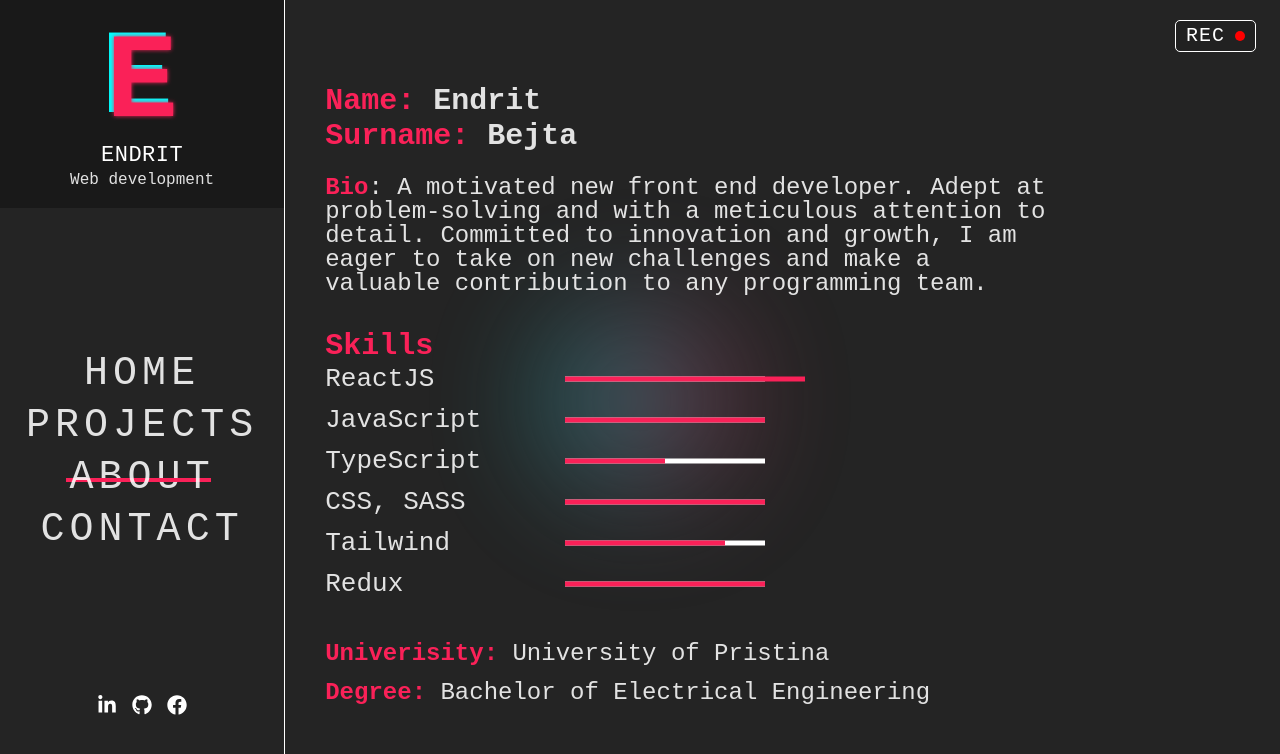
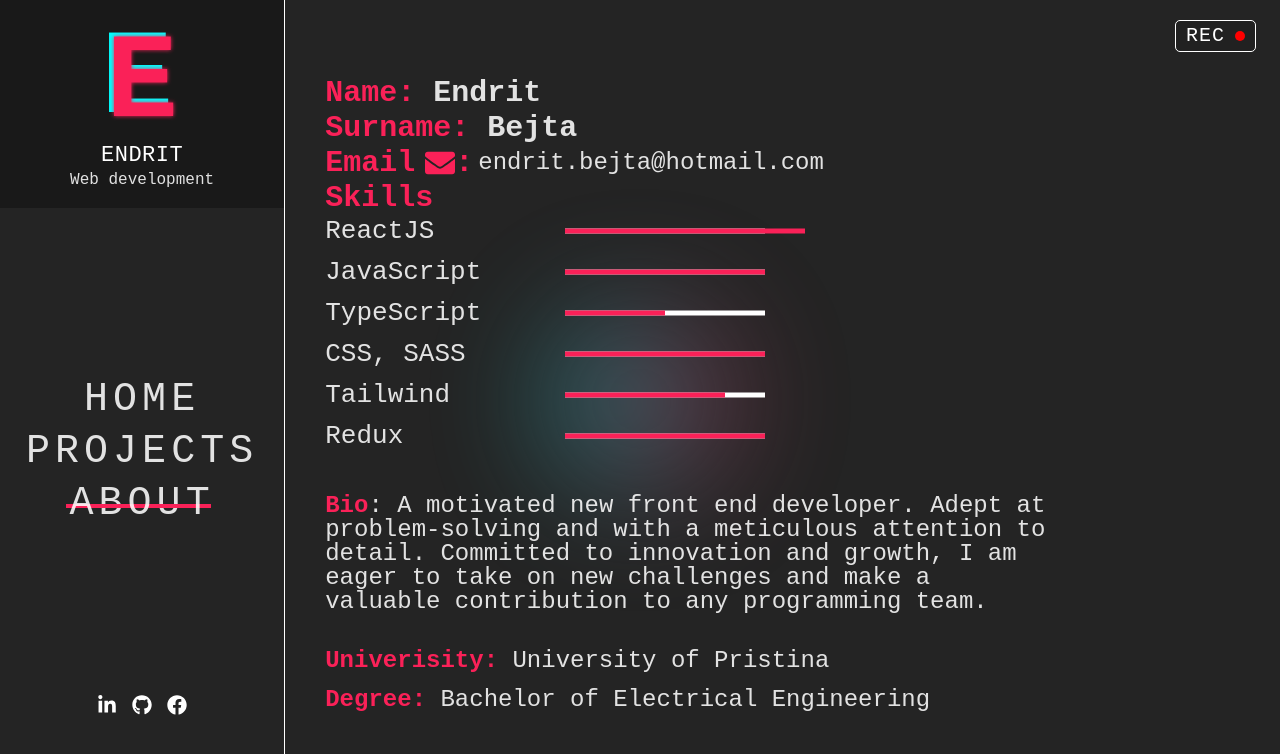
Before and after one commit to endritbejta/my-portfolio, a React (Vite) app: page /about in a window 1280 px wide. Shown: the top 754 px of the page. Built offline with nearby package versions, Linux system fonts and the light colour scheme.

Commit message:
some more changes on about page

```diff
--- a/src/components/Navigation.jsx
+++ b/src/components/Navigation.jsx
@@ -28,13 +28,13 @@ const Navigation = ({ showNavigation, toggleNavigation }) => {
       </span>
     );
   });
-  let contactLink = contact.split("").map((letter, i) => {
-    return (
-      <span id="contactLetter" key={i}>
-        {letter}
-      </span>
-    );
-  });
+  // let contactLink = contact.split("").map((letter, i) => {
+  //   return (
+  //     <span id="contactLetter" key={i}>
+  //       {letter}
+  //     </span>
+  //   );
+  // });
 
   return (
     <nav
@@ -64,13 +64,13 @@ const Navigation = ({ showNavigation, toggleNavigation }) => {
             <div className={classes.lineAqua}></div>
           </NavLink>
         </li>
-        <li>
+        {/* <li>
           <NavLink onClick={toggleNavigation} to="contact">
             {contactLink}
             <div className={classes.line}></div>
             <div className={classes.lineAqua}></div>
           </NavLink>
-        </li>
+        </li> */}
       </ul>
     </nav>
   );
--- a/src/components/ProjectInfo.module.css
+++ b/src/components/ProjectInfo.module.css
@@ -26,10 +26,10 @@
   .smallPhotos {
     width: 100%;
     display: flex;
-    max-width: 500px;
     padding: 10px 0px;
     align-items: center;
     overflow-x: auto;
+    padding-left: 20px;
     gap: 0px;
     justify-content: center;
 
--- a/src/pages/About.jsx
+++ b/src/pages/About.jsx
@@ -1,7 +1,12 @@
 import React, { useRef } from "react";
 import classes from "./About.module.css";
 import { letters } from "../assets/data";
+import { FaEnvelope } from "react-icons/fa";
+import { useLocation, useParams } from "react-router";
 const About = () => {
+  const location = useLocation();
+  console.log(location);
+  const cameFromButtonClick = location.search === "?contact";
   return (
     <section className={classes.About}>
       <h3 className={classes.name}>
@@ -10,12 +15,18 @@ const About = () => {
       <h3 className={classes.surname}>
         <span>Surname:</span> Bejta
       </h3>
-      <p className={classes.bio}>
-        <strong>Bio</strong>: A motivated new front end developer. Adept at
-        problem-solving and with a meticulous attention to detail. Committed to
-        innovation and growth, I am eager to take on new challenges and make a
-        valuable contribution to any programming team.
-      </p>
+
+      <a href="mailto:endrit.bejta@hotmail.com">
+        <p className={classes.email}>
+          <strong>
+            Email <FaEnvelope style={{ marginLeft: "10px" }} />:
+          </strong>{" "}
+          <span className={`${cameFromButtonClick ? classes.fromButton : ""}`}>
+            endrit.bejta@hotmail.com
+          </span>
+        </p>
+      </a>
+
       <h3 className={classes.skills}>
         <span>Skills</span>
       </h3>
@@ -36,6 +47,13 @@ const About = () => {
       </p>
       <p style={{ "--skills-rating": "100%" }} className={classes.skill}>
         Redux
+      </p>
+
+      <p className={classes.bio}>
+        <strong>Bio</strong>: A motivated new front end developer. Adept at
+        problem-solving and with a meticulous attention to detail. Committed to
+        innovation and growth, I am eager to take on new challenges and make a
+        valuable contribution to any programming team.
       </p>
       <p className={classes.uni}>
         <strong>Univerisity:</strong> University of Pristina
--- a/src/pages/About.module.css
+++ b/src/pages/About.module.css
@@ -19,12 +19,32 @@
   }
 
   .surname {
-    margin-bottom: 20px;
+    margin-bottom: 0px;
+  }
+
+  .email {
+    display: flex;
+    align-items: center;
+    strong {
+      font-size: 30px;
+      display: flex;
+      align-items: center;
+      margin-right: 5px;
+      color: var(--color-pink);
+    }
+  }
+
+  .fromButton {
+    color: white;
+    padding: 5px;
+    border-radius: 5px;
+    animation: highlight 1s ease 3;
   }
 
   .bio {
     width: 76%;
-    margin-bottom: 30px;
+    margin-bottom: 0px;
+    margin-top: 30px;
     strong {
       color: var(--color-pink);
     }
@@ -92,6 +112,16 @@
   }
 }
 
+@keyframes highlight {
+  from,
+  to {
+    background-color: transparent;
+  }
+  50% {
+    background-color: var(--color-pink);
+  }
+}
+
 /* .letterHolder {
     height: 40px;
      width: 200px
--- a/src/pages/Contact.jsx
+++ b/src/pages/Contact.jsx
@@ -1,7 +1,8 @@
 import React from "react";
 import classes from "./Contact.module.css";
+
 const Contact = () => {
-  return <div>Contact</div>;
+  return <div className={classes.Contact}></div>;
 };
 
 export default Contact;
--- a/src/pages/Contact.module.css
+++ b/src/pages/Contact.module.css
@@ -0,0 +1,12 @@
+.Contact {
+  height: 100%;
+  display: flex;
+  flex-direction: column;
+  gap: 20px;
+  padding: 40px 80px;
+  justify-content: center;
+
+  p {
+    font-size: 22px;
+  }
+}
--- a/src/pages/Home.jsx
+++ b/src/pages/Home.jsx
@@ -83,7 +83,7 @@ const Home = () => {
       </h1>
       <p className={classes.profession}>Frontend developer / ReactJS</p>
       <div className={classes.actions}>
-        <NavigateButton to="contact" context="Contact me!" />
+        <NavigateButton to="about?contact" context="Contact me!" />
         <p>||</p>
         <NavigateButton to="projects" context="See my projects!" />
       </div>
```
